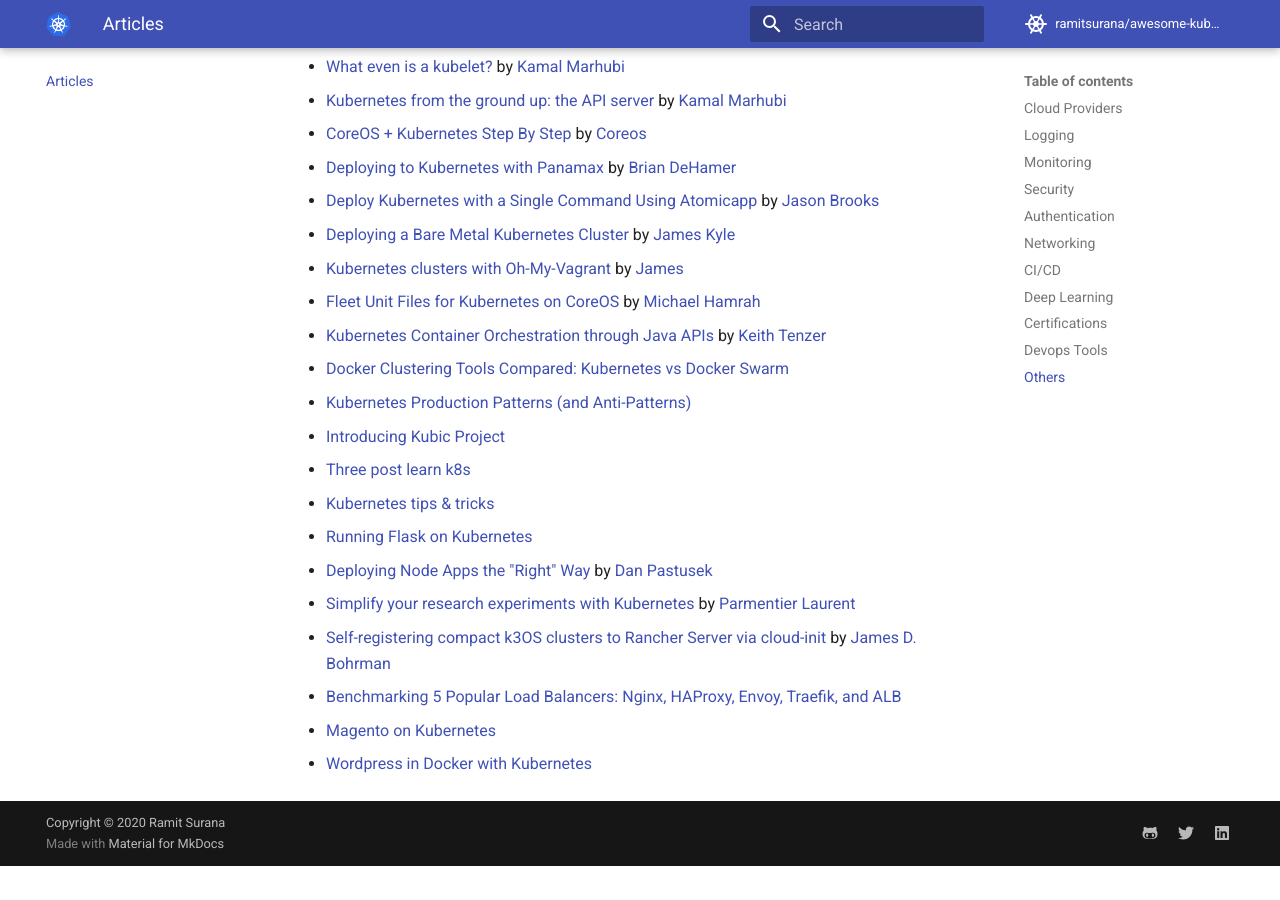
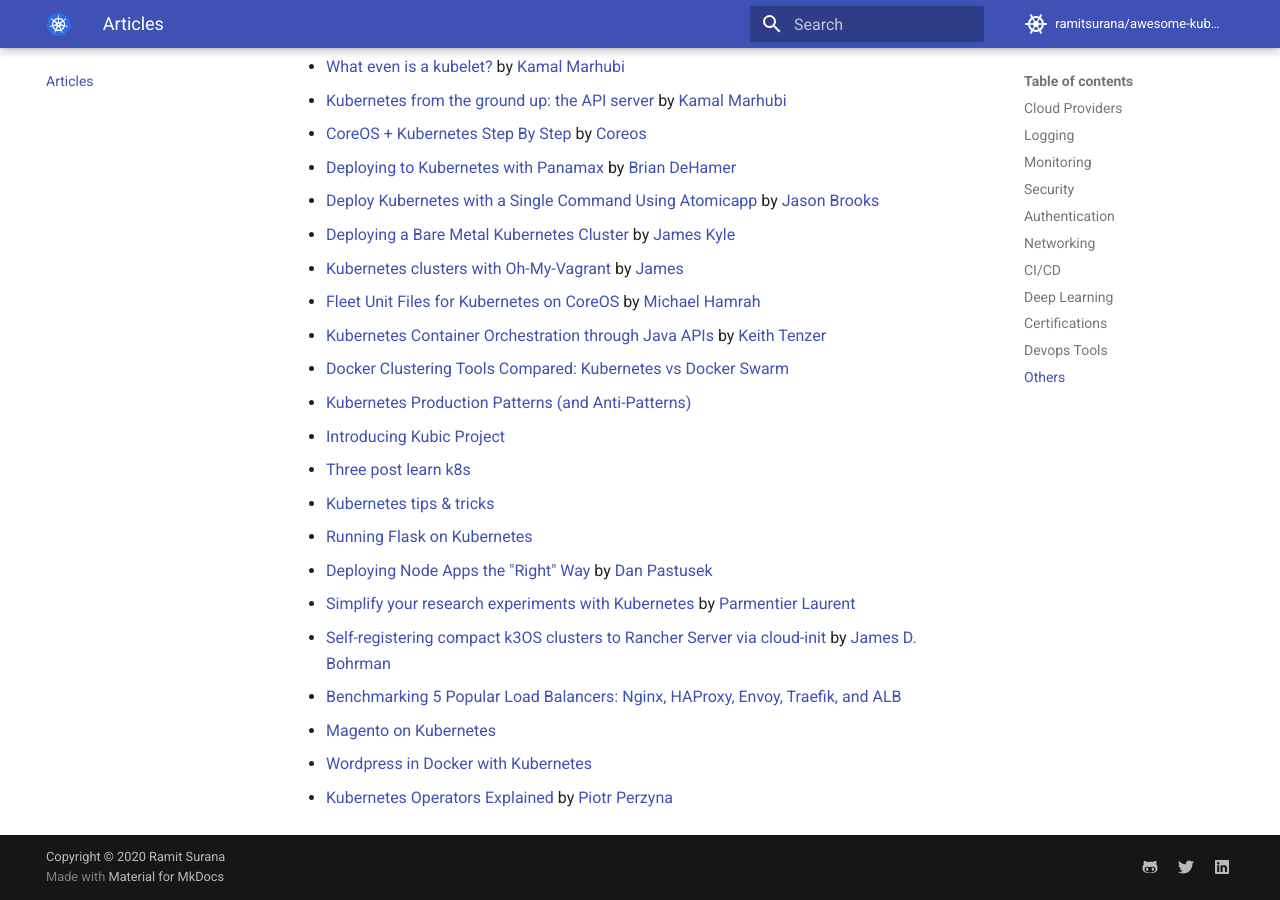
Before and after one commit to topstar920707/awesome-kubernetes, an MkDocs documentation site: the page built from docs/articles/articles.md, in a window 1280 px wide and 900 px high, scrolled down 3188 px. Built offline with MkDocs 1.6.1 and Material for MkDocs 9.7.7, drawn with Linux system fonts in a browser that asks for light colours; comment, search, counter and statistics services are not loaded; before the commit the page ends 4054 px from its top, so only the background shows below that.

Commit message:
add Kubernetes Operators Explained (#623)
* add Kubernetes Operators Explained

* add name

```diff
--- a/docs/articles/articles.md
+++ b/docs/articles/articles.md
@@ -59,7 +59,6 @@ Useful Articles
 - [Comparison of Networking Solutions for Kubernetes](http://machinezone.github.io/research/networking-solutions-for-kubernetes/)
 - [IPVS-Based In-Cluster Load Balancing Deep Dive](https://kubernetes.io/blog/2018/07/09/ipvs-based-in-cluster-load-balancing-deep-dive/)
 
-
 ### [CI/CD](#ci/cd)
 
 - [GitOps: High-Velocity CI/CD for Kubernetes](http://dzone.com/articles/gitops-high-velocity-cicd-for-kubernetes)
@@ -91,8 +90,8 @@ Useful Articles
 - [Deploying Kubernetes with SaltStack](http://www.dasblinkenlichten.com/deploying-kubernetes-with-saltstack/) by [Jon Langemak](https://twitter.com/blinken_lichten)
 
 ### [Others](#others)
-*  [Packaging Multiple Resources together](https://planet.jboss.org/post/kubernetes_application_package_multiple_resources_together) by Arun Gupta
-*  [Scaling Docker with Kubernetes](http://www.infoq.com/articles/scaling-docker-with-kubernetes) by [Carlos Sanchez](https://twitter.com/csanchez)
+* [Packaging Multiple Resources together](https://planet.jboss.org/post/kubernetes_application_package_multiple_resources_together) by Arun Gupta
+* [Scaling Docker with Kubernetes](http://www.infoq.com/articles/scaling-docker-with-kubernetes) by [Carlos Sanchez](https://twitter.com/csanchez)
 * [Creating a Kubernetes Cluster to Run Docker Formatted Container Images](http://access.redhat.com/articles/1353773) by [Chris Negus](https://twitter.com/linuxcricket)
 * [Containerizing Docker on Kubernetes !!](http://www.linkedin.com/pulse/containerizing-docker-kubernetes-ramit-surana) by [Ramit Surana](https://twitter.com/ramitsurana)
 * [Quay: Introducing an Application Registry for Kubernetes](http://coreos.com/blog/quay-application-registry-for-kubernetes.html) by Antoine Legrand
@@ -118,3 +117,4 @@ Useful Articles
 * [Benchmarking 5 Popular Load Balancers: Nginx, HAProxy, Envoy, Traefik, and ALB](https://www.loggly.com/blog/benchmarking-5-popular-load-balancers-nginx-haproxy-envoy-traefik-and-alb/)
 * [Magento on Kubernetes](https://buddy.works/guides/magento-kubernetes)
 * [Wordpress in Docker with Kubernetes](https://buddy.works/guides/wordpress-docker-kubernetes-part-3)
+* [Kubernetes Operators Explained](https://pperzyna.com/blog/kubernetes-operators-explained/) by [Piotr Perzyna](https://twitter.com/PiotrPerzyna)
```
